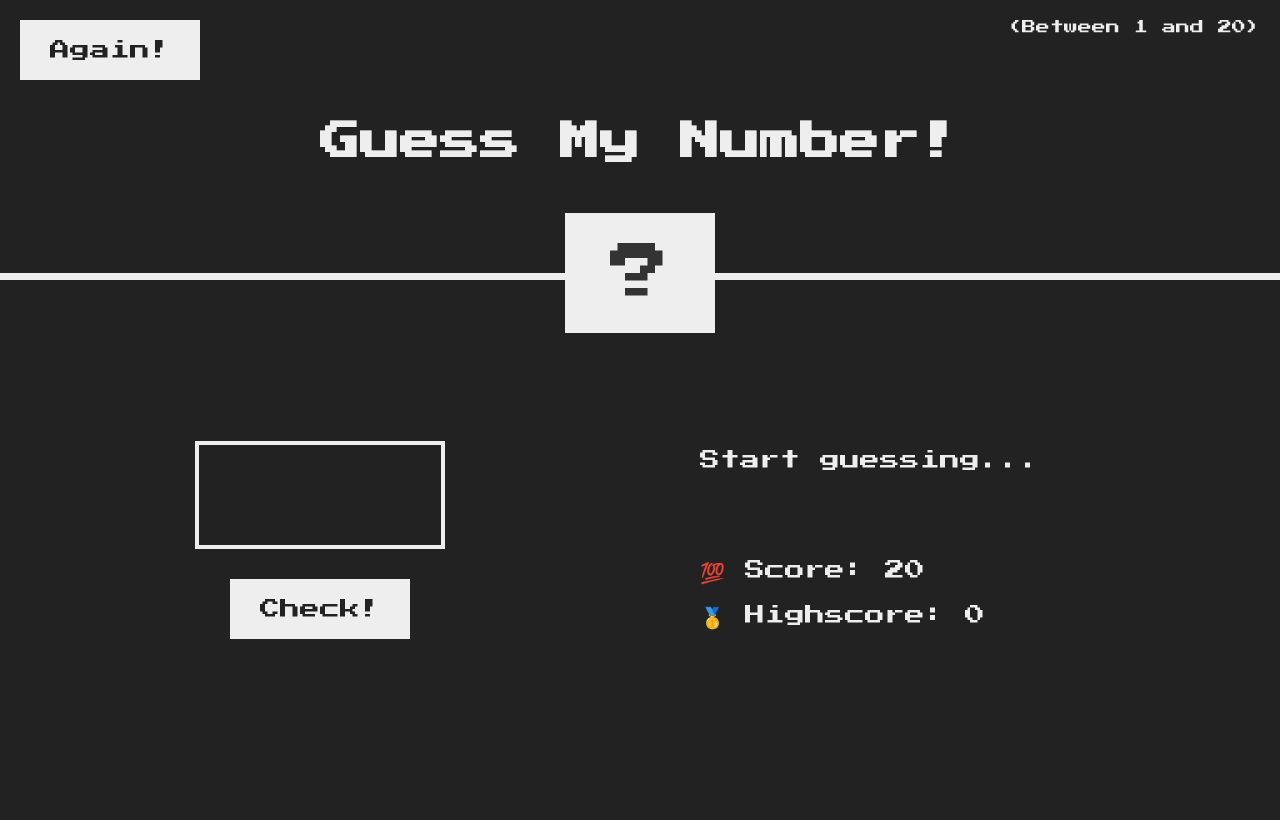
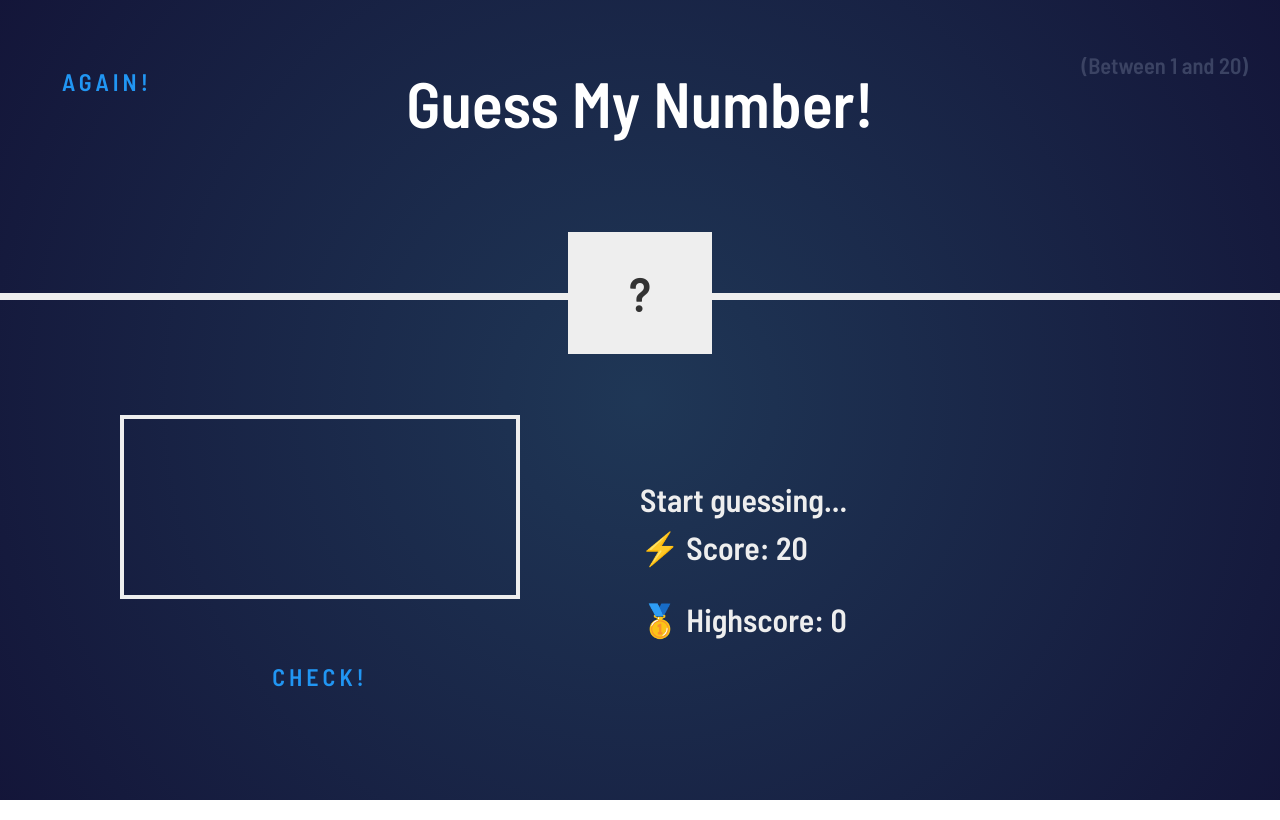
Before and after one commit to codewithajaypaswan/guess-the-number, a plain HTML site: page index.html in a window 1280 px wide. Drawn offline with Linux system fonts and the light colour scheme.

Commit message:
index file totally changed with new UI

```diff
--- a/index.html
+++ b/index.html
@@ -8,25 +8,38 @@
     <title>Guess My Number!</title>
   </head>
   <body>
+    <div class="container">
+
     <header>
       <h1>Guess My Number!</h1>
       <p class="between">(Between 1 and 20)</p>
-      <button class="btn again">Again!</button>
+      <a class="btn again">Again!
+        <span></span>
+        <span></span>
+        <span></span>
+        <span></span>
+      </a>
       <div class="number">?</div>
     </header>
     <main>
       <section class="left">
         <input type="number" class="guess" />
-        <button class="btn check">Check!</button>
+        <a class="btn check">Check!
+          <span></span>
+          <span></span>
+          <span></span>
+          <span></span>
+        </a>
       </section>
       <section class="right">
         <p class="message">Start guessing...</p>
-        <p class="label-score">💯 Score: <span class="score">20</span></p>
+        <p class="label-score">⚡ Score: <span class="score">20</span></p>
         <p class="label-highscore">
           🥇 Highscore: <span class="highscore">0</span>
         </p>
       </section>
     </main>
+    </div>
     <script src="script.js"></script>
   </body>
 </html>
--- a/style.css
+++ b/style.css
@@ -1,21 +1,15 @@
-@import url('https://fonts.googleapis.com/css?family=Press+Start+2P&display=swap');
+@import url('https://fonts.googleapis.com/css2?family=Barlow+Semi+Condensed:wght@600&display=swap');
 
 * {
-  margin: 0;
-  padding: 0;
-  box-sizing: inherit;
-}
-
-html {
-  font-size: 62.5%;
-  box-sizing: border-box;
+    margin: 0;
+    padding: 0;
+    box-sizing: border-box;
 }
 
 body {
-  font-family: 'Press Start 2P', sans-serif;
-  color: #eee;
-  background-color: #222;
-  /* background-color: #60b347; */
+    font-family: 'Barlow Semi Condensed', sans-serif;
+    color: hsl(229, 25%, 31%);
+    overflow: hidden;
 }
 
 /* LAYOUT */
@@ -49,9 +43,10 @@ main {
 h1 {
   font-size: 4rem;
   text-align: center;
+  color: #fff;
   position: absolute;
   width: 100%;
-  top: 52%;
+  top: 30%;
   left: 50%;
   transform: translate(-50%, -50%);
 }
@@ -59,9 +54,9 @@ h1 {
 .number {
   background: #eee;
   color: #333;
-  font-size: 6rem;
-  width: 15rem;
-  padding: 3rem 0rem;
+  font-size: 3rem;
+  width: 9rem;
+  padding: 2rem 0rem;
   text-align: center;
   position: absolute;
   bottom: 0;
@@ -95,25 +90,111 @@ h1 {
   margin-bottom: 3rem;
 }
 
-.btn {
-  border: none;
-  background-color: #eee;
-  color: #222;
-  font-size: 2rem;
-  font-family: inherit;
-  padding: 2rem 3rem;
-  cursor: pointer;
+a {
+    position: relative;
+    display: inline-block;
+    padding: 15px 30px;
+    color: #2196f3;
+    text-transform: uppercase;
+    letter-spacing: 4px;
+    text-decoration: none;
+    font-size: 24px;
+    overflow: hidden;
+    transition: 0.2s;
 }
 
-.btn:hover {
-  background-color: #ccc;
+
+
+a:hover {
+    color: #255784;
+    background: #2196f3;
+    box-shadow: 0 0 10px #2196f3, 0 0 40px #2196f3, 0 0 80px #2196f3;
+    transition-delay: 1s;
 }
 
+
+a span {
+    position: absolute;
+    display: block;
+}
+
+
+
+
+a span:nth-child(1) {
+    top: 0;
+    left: -100%;
+    width: 100%;
+    height: 2px;
+    background: linear-gradient(90deg, transparent, #2196f3);
+}
+
+
+
+a:hover span:nth-child(1) {
+    left: 100%;
+    transition: 1s;
+}
+
+
+a span:nth-child(3) {
+    bottom: 0;
+    right: -100%;
+    width: 100%;
+    height: 2px;
+    background: linear-gradient(270deg, transparent, #2196f3);
+}
+
+a:hover span:nth-child(3) {
+    right: 100%;
+    transition: 1s;
+    transition-delay: 0.5s;
+}
+
+
+
+a span:nth-child(2) {
+    top: -100%;
+    right: 0;
+    width: 2px;
+    height: 100%;
+    background: linear-gradient(180deg, transparent, #2196f3);
+}
+
+a:hover span:nth-child(2) {
+    top: 100%;
+    transition: 1s;
+    transition-delay: 0.25s;
+}
+
+
+
+a span:nth-child(4) {
+    bottom: -100%;
+    left: 0;
+    width: 2px;
+    height: 100%;
+    background: linear-gradient(360deg, transparent, #2196f3);
+}
+
+a:hover span:nth-child(4) {
+    bottom: 100%;
+    transition: 1s;
+    transition-delay: 0.75s;
+}
+
+
 .message {
-  margin-bottom: 8rem;
+  /* margin-bottom: 8rem; */
   height: 3rem;
 }
 
 .label-score {
   margin-bottom: 2rem;
 }
+.container {
+    height: 100vh;
+    background: radial-gradient(circle, hsl(214, 47%, 23%), hsl(237, 49%, 15%));
+    padding: 20px 0;
+    transition: filter .3s linear;
+}
```
